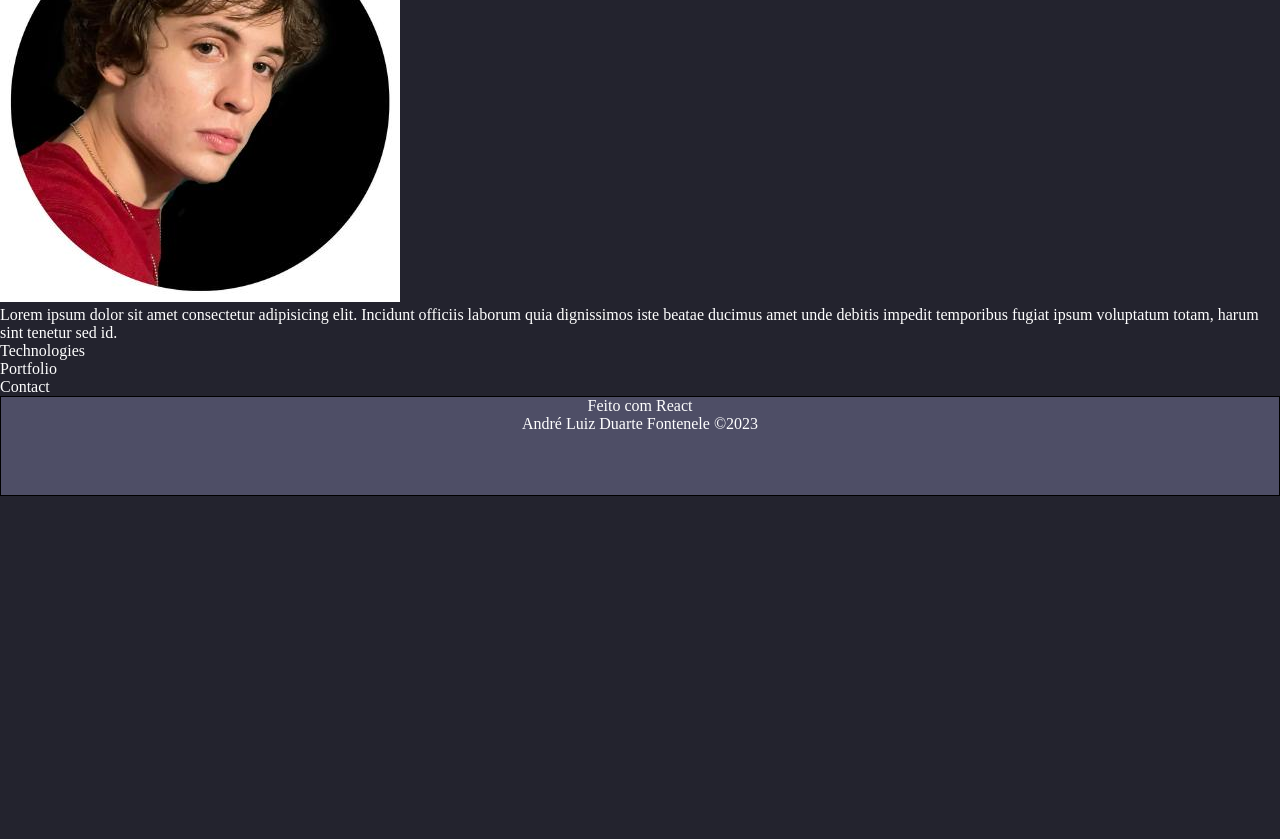
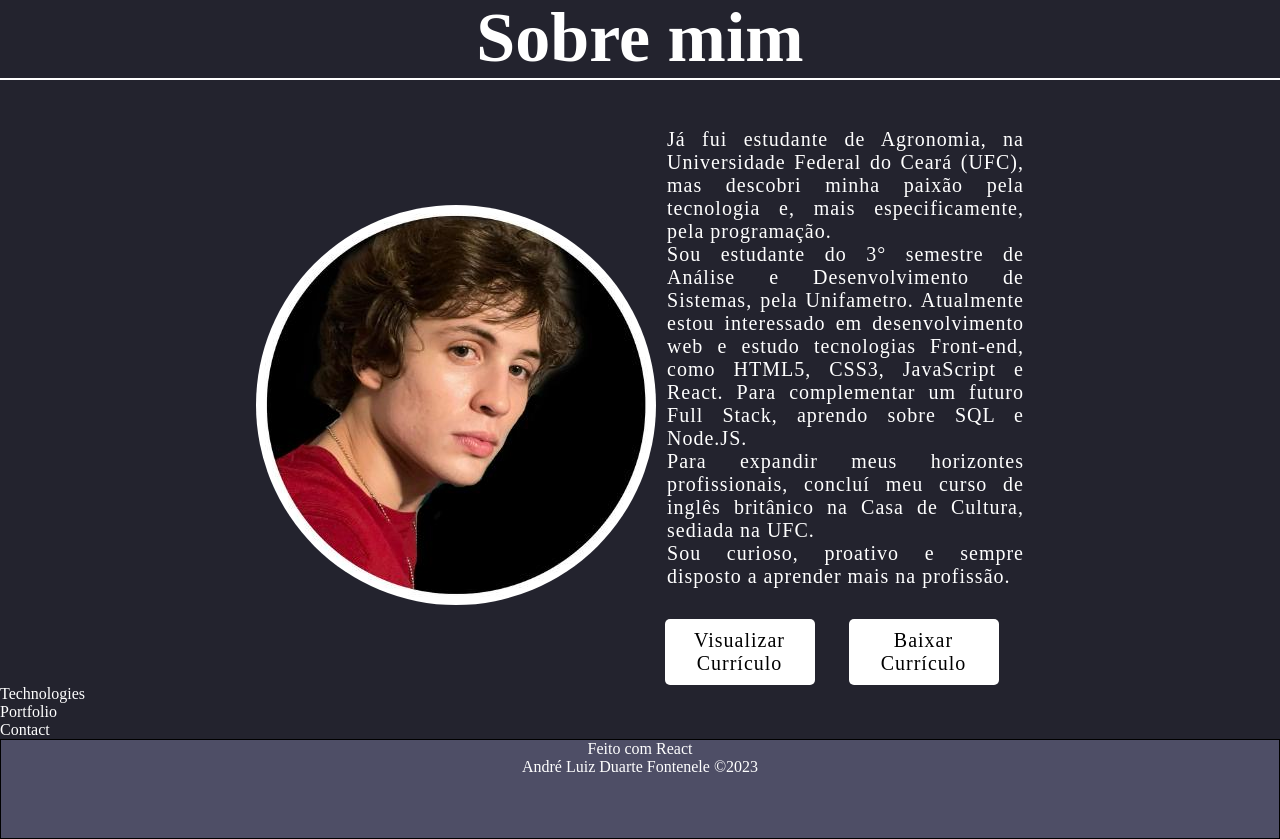
Before and after one commit to andredfontenele/first-portfolio, a React (Create React App) app: page / in a window 1280 px wide. Shown: the part 800-1639 px from the top of the page. Before the commit the page ends 1296 px from the top, so only its background shows below. Built offline with nearby package versions, Linux system fonts and the light colour scheme; the HTML template or start-up script is replaced by a standard one.

Commit message:
feat: Componente About adicionado

```diff
--- a/src/components/about/About.jsx
+++ b/src/components/about/About.jsx
@@ -1,26 +1,45 @@
 import React from 'react'
 import './about.css'
 import AndreFontenele from "../../assets/andrefontenele.jpg"
+import AndreFonteneleCurriculo from "../../assets/pdf/AndreFonteneleCurriculo.pdf"
 
 const About = () => {
+
   return (
     <div>
 
-     <div className="about-container">
       <div className="about-title">
         <h1>Sobre mim</h1>
       </div>
+
+     <div className="about-container">
+
       <div className="about-img">
       <img src={AndreFontenele}></img>
       </div>
 
+      <div className="container-text-button">
       <div className="about-text">
-        Lorem ipsum dolor sit amet consectetur adipisicing elit. Incidunt officiis laborum quia dignissimos iste beatae ducimus amet unde debitis impedit temporibus fugiat ipsum voluptatum totam, harum sint tenetur sed id.
+        Já fui estudante de Agronomia, na Universidade Federal do Ceará (UFC), mas descobri minha paixão pela tecnologia e, mais especificamente, pela programação.
+      <br></br>
+        Sou estudante do 3° semestre de Análise e Desenvolvimento de Sistemas, pela Unifametro. Atualmente estou interessado em desenvolvimento web e estudo tecnologias Front-end, como HTML5, CSS3, JavaScript e React. Para complementar um futuro Full Stack, aprendo sobre SQL e Node.JS.
+    <br></br>
+        Para expandir meus horizontes profissionais, concluí meu curso de inglês britânico na Casa de Cultura, sediada na UFC.
+    <br></br>
+        Sou curioso, proativo e sempre disposto a aprender mais na profissão.
+      </div>
+      <div className="about-button">
+       <a href= {AndreFonteneleCurriculo} target="_blank" rel="noreferrer" className="visualizar-button">Visualizar Currículo</a> <br />
+       <a download="AndreFonteneleCurriculo.pdf" href= {AndreFonteneleCurriculo} className="baixar-button">Baixar Currículo</a>
+       <br />
+
+      </div>
       </div>
 
+      </div>
+
+
      </div>
-
-    </div>
   )
 }
 
--- a/src/components/about/about.css
+++ b/src/components/about/about.css
@@ -0,0 +1,87 @@
+.about-container{
+  display: flex;
+  justify-content: center;
+  align-items: center;
+  margin-top: 10%;
+  width: 60%;
+  margin: auto;
+  margin-top: 6vh;
+  letter-spacing: 1px;
+}
+
+.about-title{
+  margin-top: 10%;
+  justify-content: center;
+  border-bottom: 2px solid #fff;
+  text-align: center;
+  font-size: 35px;
+}
+
+.about-img{
+  margin-right: 10%;
+  text-align: center;
+  margin-right: auto;
+}
+
+.about-img img{
+  border-radius: 100%;
+}
+
+.about-text{
+  text-align: justify;
+  margin-bottom: auto;
+  font-size: 20px;
+  justify-content: space-around;
+  margin-left: 3%;
+}
+
+.about-button{
+  margin-top: 3%;
+  display: flex;
+  justify-content: space-around;
+}
+
+.about-button button{
+  cursor: pointer;
+}
+
+.text-container{
+  display: flex;
+}
+
+.visualizar-button{
+  width: 150px;
+  padding: 10px 8px;
+  border-radius: 5px;
+  text-align: center;
+  transition: 0.3s;
+  color: black;
+  background-color: #fff;
+  margin-top: 20px;
+  font-size: 20px;
+}
+
+.visualizar-button:hover{
+  background-color: darkslateblue;
+  transition: 0.3s;
+  color: white;
+  text-decoration: none;
+}
+
+.baixar-button{
+  width: 150px;
+  padding: 10px 8px;
+  border-radius: 5px;
+  text-align: center;
+  transition: 0.3s;
+  color: black;
+  background-color: #fff;
+  margin-top: 20px;
+  font-size: 20px;
+}
+
+.baixar-button:hover{
+  background-color: darkslateblue;
+  transition: 0.3s;
+  color: white;
+}
--- a/src/components/header/Header.jsx
+++ b/src/components/header/Header.jsx
@@ -11,8 +11,8 @@ const Header = () => {
       <div className="header-container">
 
         <div className="header-social">
-          <a href="https://www.linkedin.com/in/andreluizfontenele/" target="blank" className="social-linkedin"> <GoMarkGithub /> </a>
-          <a href="https://github.com/andredfontenele" target="blank" className="social-github"> <FaLinkedin /> </a>
+          <a href="https://www.linkedin.com/in/andreluizfontenele/" target="blank" className="social-linkedin" rel="noreferrer"> <GoMarkGithub /> </a>
+          <a href="https://github.com/andredfontenele" target="blank" className="social-github" rel="noreferrer"> <FaLinkedin /> </a>
         </div>
 
         <div className="header-text">
--- a/src/components/header/header.css
+++ b/src/components/header/header.css
@@ -15,6 +15,7 @@
   display: flex;
   flex-direction: column;
   margin-right: 6vh;
+  font-size: 30px;
 }
 
 .header-text{
@@ -30,15 +31,16 @@
   padding: 10px 8px;
   border-radius: 5px;
   text-align: center;
-  transition: 1s;
+  transition: 0.3s;
   color: black;
   background-color: #fff;
   margin-top: 20px;
+  font-size: 20px;
 }
 
 .contact-button:hover{
   background-color: darkslateblue;
-  transition: 0.5s;
+  transition: 0.3s;
   color: #fff;
   user-select: none;
   cursor: pointer;
--- a/src/components/nav/nav.css
+++ b/src/components/nav/nav.css
@@ -1,10 +1,6 @@
 a {
   text-decoration: none;
   transition: 0.3s;
-}
-
-a:hover{
-  opacity: 0.7;
 }
 
 .nav-container{
@@ -14,6 +10,10 @@ a:hover{
 .nav-logo{
   font-size: 24px;
   color: #fff;
+}
+
+.nav-logo:hover{
+  opacity: 0.7;
 }
 
 nav{
@@ -31,6 +31,10 @@ nav{
 
 .nav-list-option{
   color: #fff;
+}
+
+.nav-list-option:hover{
+  opacity: 0.7;
 }
 
 .nav-list li{
```
Also changed, not shown: 1 other file (tests, documents, lock files or other folders).
